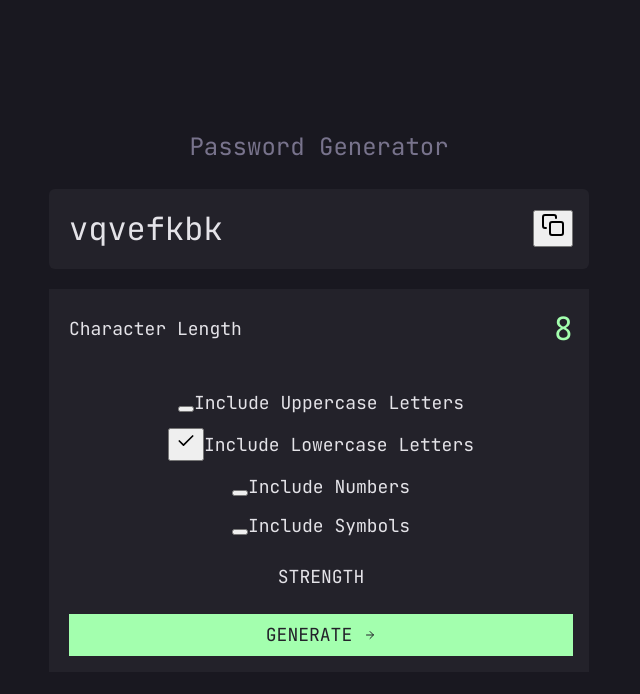
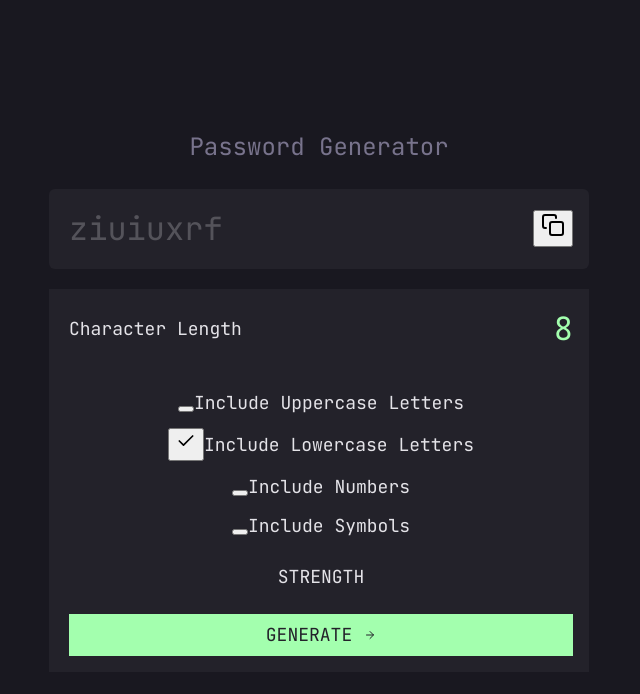
Before and after one commit to jhongyu/password-generator, a React (Vite) app: page / in a window 1280 px wide. Shown: the top 694 px of the page, without its empty margins (321-961 px from the left). Built offline with nearby package versions, Linux system fonts and the light colour scheme.

Commit message:
tweak some style issues

```diff
--- a/src/App.css
+++ b/src/App.css
@@ -31,13 +31,14 @@ main {
 .password {
   font-size: var(--text-heading-large);
   color: var(--color-gray-100);
+  opacity: 0.25;
   max-width: 80%;
   overflow: hidden;
   text-overflow: ellipsis;
 }
 
 .password.active {
-  color: var(--color-white);
+  opacity: 1;
 }
 
 .generator-wrapper {
--- a/src/App.tsx
+++ b/src/App.tsx
@@ -32,10 +32,10 @@ const conditions: Condition[] = [
   },
 ];
 
+const initialPassword = generatePassword(8, ['lowercase']);
+
 function App() {
-  const [password, setPassword] = useState(() => {
-    return generatePassword(8, ['lowercase']);
-  });
+  const [password, setPassword] = useState('');
   const [passwordLength, setPasswordLength] = useState([8]);
   const [selectedCondition, setSelectedCondition] = useState<ConditionId[]>([
     'lowercase',
@@ -64,8 +64,11 @@ function App() {
       <p className="title">Password Generator</p>
       <div className="result">
         <div className="password-wrapper">
-          <p className="password" title={password}>
-            {password}
+          <p
+            className={`password ${password ? 'active' : ''}`}
+            title={password}
+          >
+            {password || initialPassword}
           </p>
           <Copy password={password} />
         </div>
--- a/src/components/Copy/Copy.module.scss
+++ b/src/components/Copy/Copy.module.scss
@@ -13,10 +13,10 @@
     background-color: transparent;
     border: 0;
     padding: 0;
-    color: var(--color-white);
+    color: var(--color-green);
 
-    &:hover {
-      color: var(--color-green);
+    &:not(.success):hover {
+      color: var(--color-white);
     }
   }
 }
```
